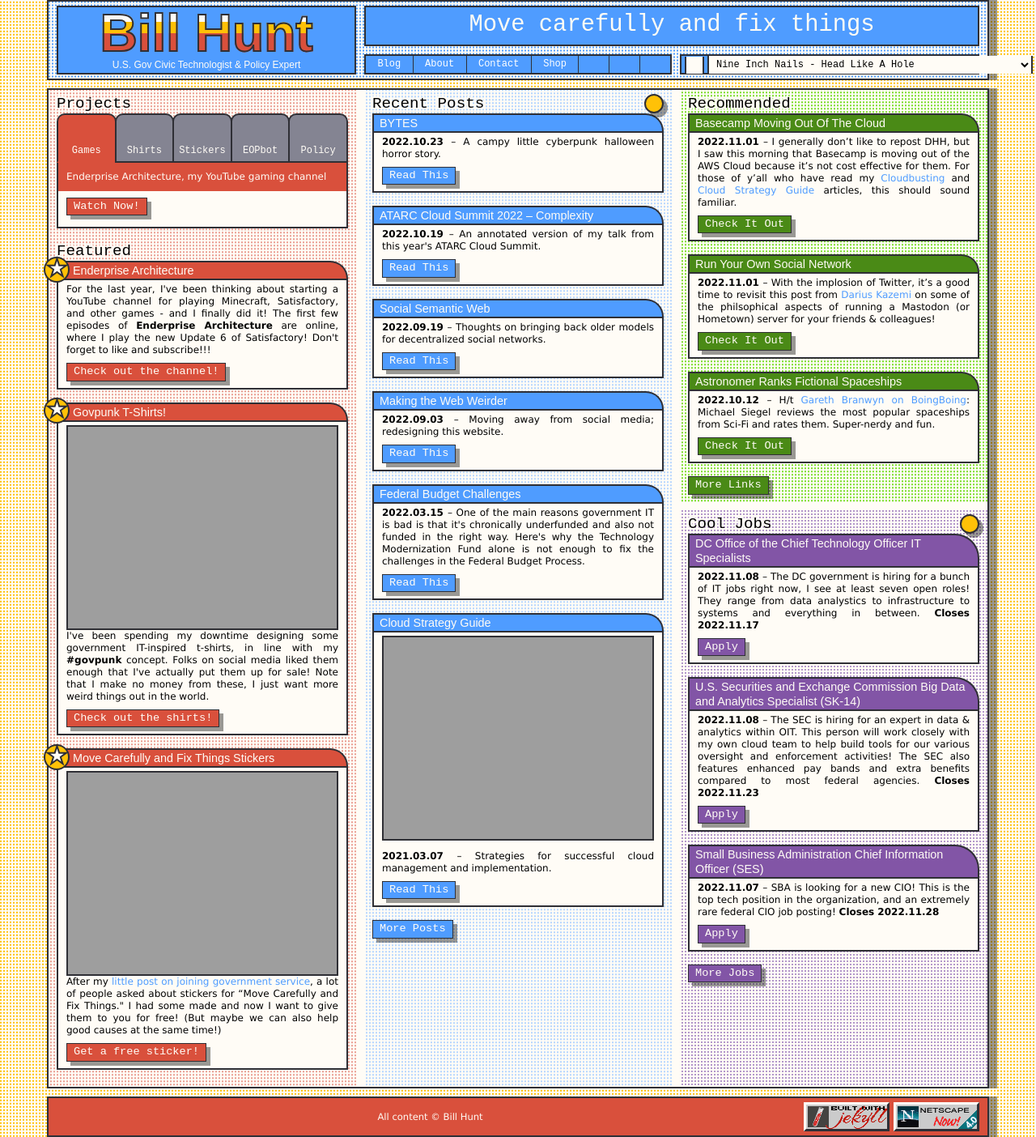
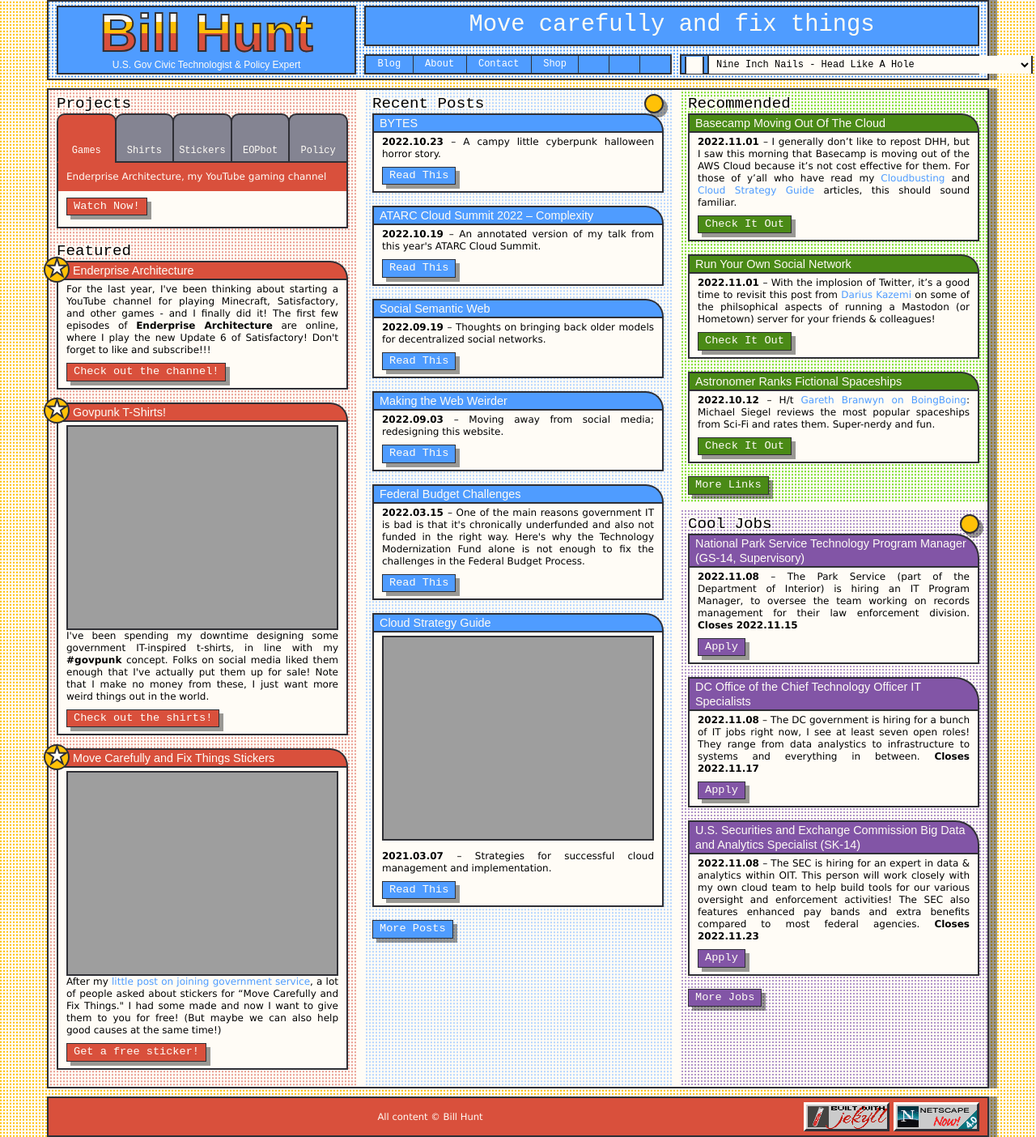
Before and after one commit to krusynth/billhunt.dev, a Jekyll site: the page built from index.md, in a window 1280 px wide. Shown: the whole page at 81% size. Built offline with Jekyll 4.4.1, drawn with Linux system fonts in a browser that asks for light colours; some web fonts are replaced.

Commit message:
Update jobs.

```diff
--- a/_data/jobs.yml
+++ b/_data/jobs.yml
@@ -1,3 +1,9 @@
+- title: National Park Service Technology Program Manager (GS-14, Supervisory)
+  url: https://www.usajobs.gov/job/688166100
+  date: 2022-11-08
+  closes: 2022-11-15
+  content: The Park Service (part of the Department of Interior) is hiring an IT Program Manager, to oversee the team working on records management for their law enforcement division.
+
 - title: DC Office of the Chief Technology Officer IT Specialists
   url: https://octo.dc.gov/jobs
   date: 2022-11-08
```
